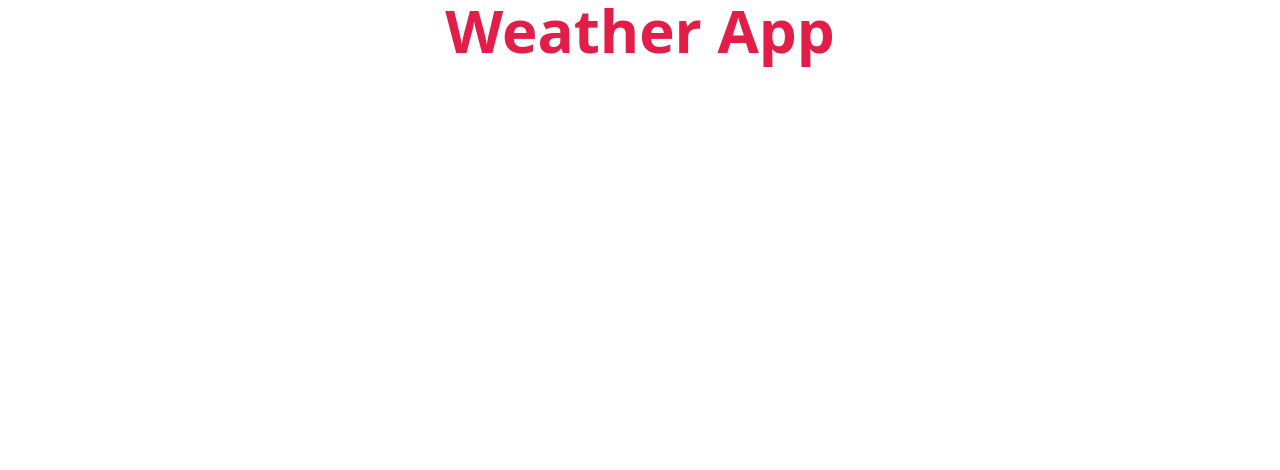
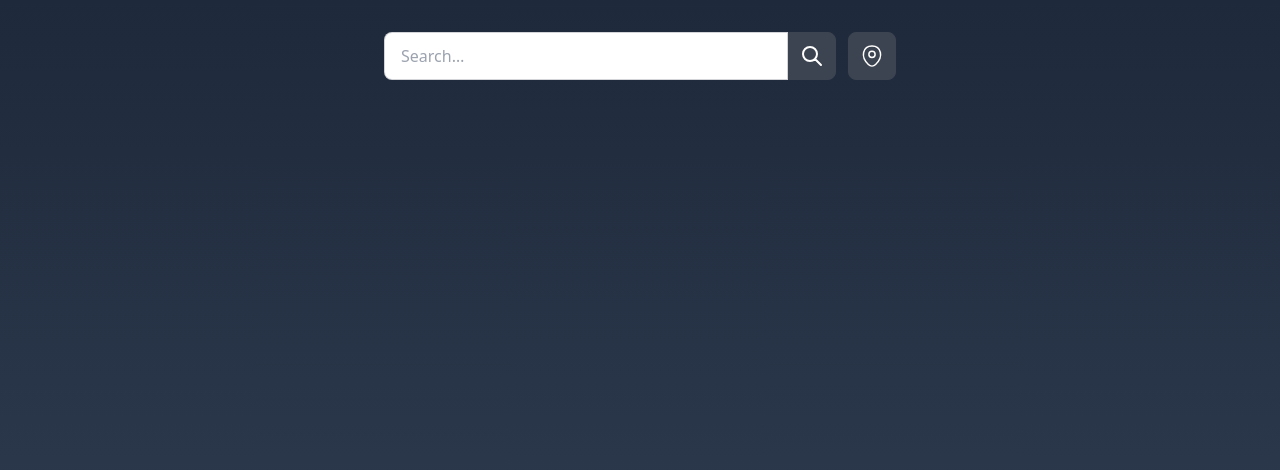
Before and after one commit to rolandowebdev/weather-app, a React (Create React App) app: page / in a window 1280 px wide. Shown: the top 470 px of the page. Built offline with nearby package versions, Linux system fonts and the light colour scheme.

Commit message:
chore(v1): create location & search component

```diff
--- a/src/App.jsx
+++ b/src/App.jsx
@@ -1,9 +1,13 @@
+import Search from './components/search/Search';
+import Location from './components/location/Location';
+
 function App() {
   return (
-    <div>
-      <h1 className='text-6xl text-rose-600 font-bold text-center'>
-        Weather App
-      </h1>
+    <div className='z-10 max-w-lg py-8 mx-auto '>
+      <div className='flex items-center w-full gap-3 '>
+        <Search />
+        <Location />
+      </div>
     </div>
   );
 }
--- /dev/null
+++ b/src/components/location/Location.jsx
@@ -0,0 +1,22 @@
+export default function Location() {
+  return (
+    <button className='btn btn-square'>
+      <svg
+        className='w-6 h-6'
+        viewBox='0 0 24 24'
+        fill='none'
+        xmlns='http://www.w3.org/2000/svg'>
+        <path
+          d='M12 13.4299C13.7231 13.4299 15.12 12.0331 15.12 10.3099C15.12 8.58681 13.7231 7.18994 12 7.18994C10.2769 7.18994 8.88 8.58681 8.88 10.3099C8.88 12.0331 10.2769 13.4299 12 13.4299Z'
+          stroke='currentColor'
+          stroke-width='1.5'
+        />
+        <path
+          d='M3.62001 8.49C5.59001 -0.169998 18.42 -0.159997 20.38 8.5C21.53 13.58 18.37 17.88 15.6 20.54C13.59 22.48 10.41 22.48 8.39001 20.54C5.63001 17.88 2.47001 13.57 3.62001 8.49Z'
+          stroke='currentColor'
+          stroke-width='1.5'
+        />
+      </svg>
+    </button>
+  );
+}
--- /dev/null
+++ b/src/components/navbar/Navbar.jsx
@@ -0,0 +1,3 @@
+export default function Navbar() {
+  return <div></div>;
+}
--- /dev/null
+++ b/src/components/search/Search.jsx
@@ -0,0 +1,28 @@
+export default function Search() {
+  return (
+    <div className='w-full form-control'>
+      <div className='input-group'>
+        <input
+          type='text'
+          placeholder='Search…'
+          className='w-full input input-bordered'
+        />
+        <button className='cursor-pointer btn btn-square'>
+          <svg
+            xmlns='http://www.w3.org/2000/svg'
+            className='w-6 h-6'
+            fill='none'
+            viewBox='0 0 24 24'
+            stroke='currentColor'>
+            <path
+              stroke-linecap='round'
+              stroke-linejoin='round'
+              stroke-width='2'
+              d='M21 21l-6-6m2-5a7 7 0 11-14 0 7 7 0 0114 0z'
+            />
+          </svg>
+        </button>
+      </div>
+    </div>
+  );
+}
--- a/src/styles/index.css
+++ b/src/styles/index.css
@@ -1,3 +1,11 @@
 @tailwind base;
 @tailwind components;
 @tailwind utilities;
+
+/* Base Style */
+
+@layer base {
+  body {
+    @apply min-h-screen bg-gradient-to-t from-slate-700 to-slate-800;
+  }
+}
```
